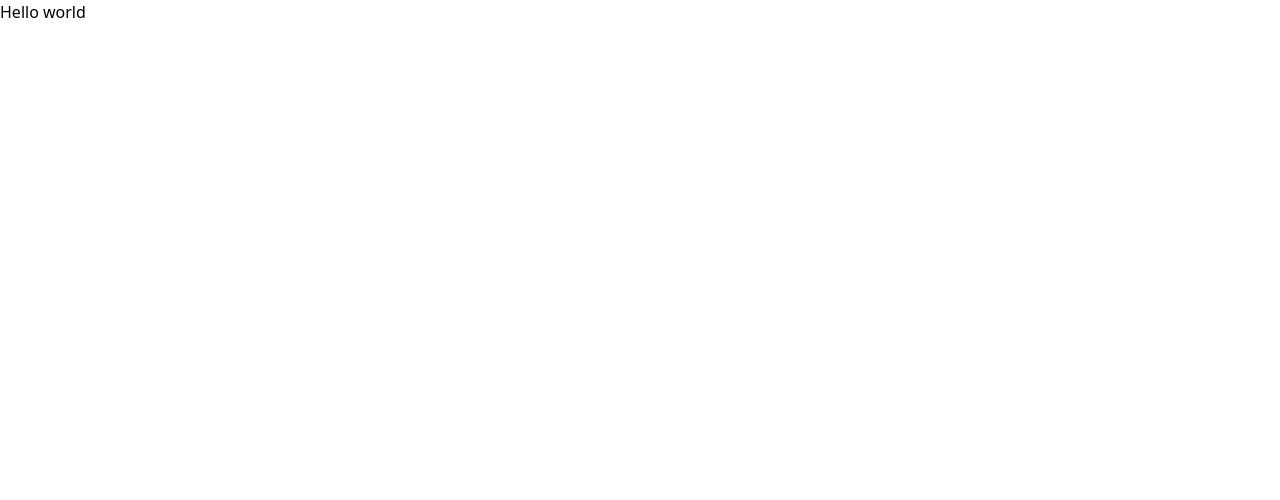
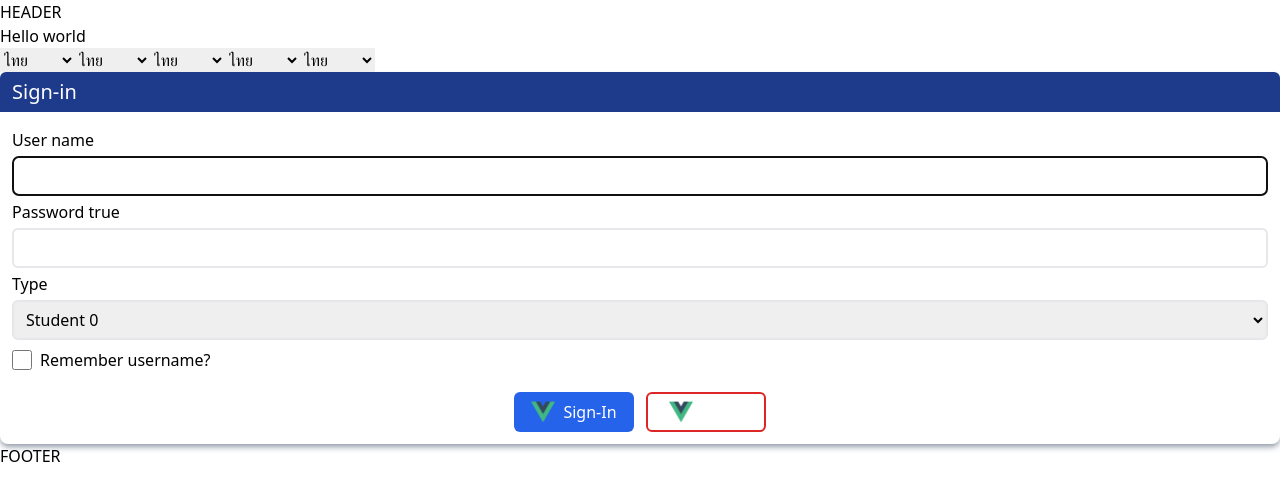
Before and after one commit to saknarak/vue3-training, a Vue app: page / in a window 1280 px wide. Shown: the top 500 px of the page. Built offline with nearby package versions, Linux system fonts and the light colour scheme.

Commit message:
add lang-selector component

```diff
--- /dev/null
+++ b/src/components/lang-selector.vue
@@ -0,0 +1,26 @@
+<template>
+  <select v-model="lang" @change="setLang">
+    <option value="th">
+      ไทย
+    </option>
+    <option value="en">
+      English
+    </option>
+  </select>
+</template>
+<script>
+export default {
+  data() {
+    let language = localStorage.getItem('lang') || 'th'
+    return {
+      lang: language,
+    }
+  },
+  methods: {
+    setLang() {
+      console.log('lang=', this.lang)
+      localStorage.setItem('lang', this.lang)
+    },
+  },
+}
+</script>
--- a/src/layouts/default.vue
+++ b/src/layouts/default.vue
@@ -1,3 +1,5 @@
 <template>
+  <div>HEADER</div>
   <router-view />
+  <div>FOOTER</div>
 </template>
--- a/src/pages/index.vue
+++ b/src/pages/index.vue
@@ -1,3 +1,10 @@
 <template>
   <h1>Hello world</h1>
+  <lang-selector />
+  <lang-selector />
+  <lang-selector />
+  <lang-selector />
+  <lang-selector />
+  <signin-box>
+  </signin-box>
 </template>
--- a/src/pages/signin.vue
+++ b/src/pages/signin.vue
@@ -9,6 +9,7 @@
       @error="singinError"
     >
     </signin-box>
+    <div>FOOTER</div>
   </div>
 
   <div v-if="busy" class="fixed top-0 bottom-0 left-0 right-0 opacity-80 bg-gray-400">
--- /dev/null
+++ b/src/store/store.js
@@ -0,0 +1,10 @@
+// store.js
+import { reactive } from 'vue'
+
+export const store = reactive({
+  lang: 'th',
+})
+
+export const store2 = reactive({
+  lang: 'th',
+})
```
